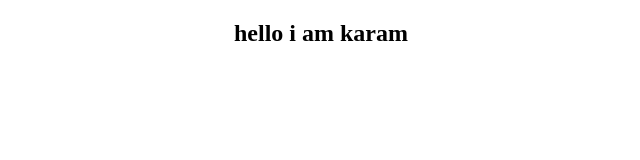
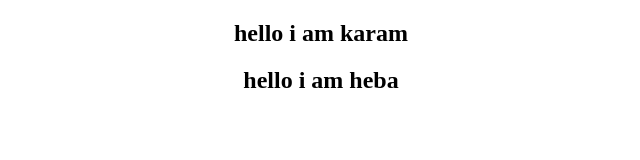
Before and after one commit to karamjabr455/Teamwork-Project, a plain HTML site: page index.html in a window 1280 px wide. Shown: the whole page, without its empty margins (319-959 px from the left). Drawn offline with Linux system fonts and the light colour scheme.

Commit message:
Update index.html

```diff
--- a/index.html
+++ b/index.html
@@ -7,5 +7,6 @@
 </head>
 <body>
     <h2 style="text-align: center;">hello i am karam</h2>
+    <h2 style="text-align: center;">hello i am heba</h2>
 </body>
 </html>
```
